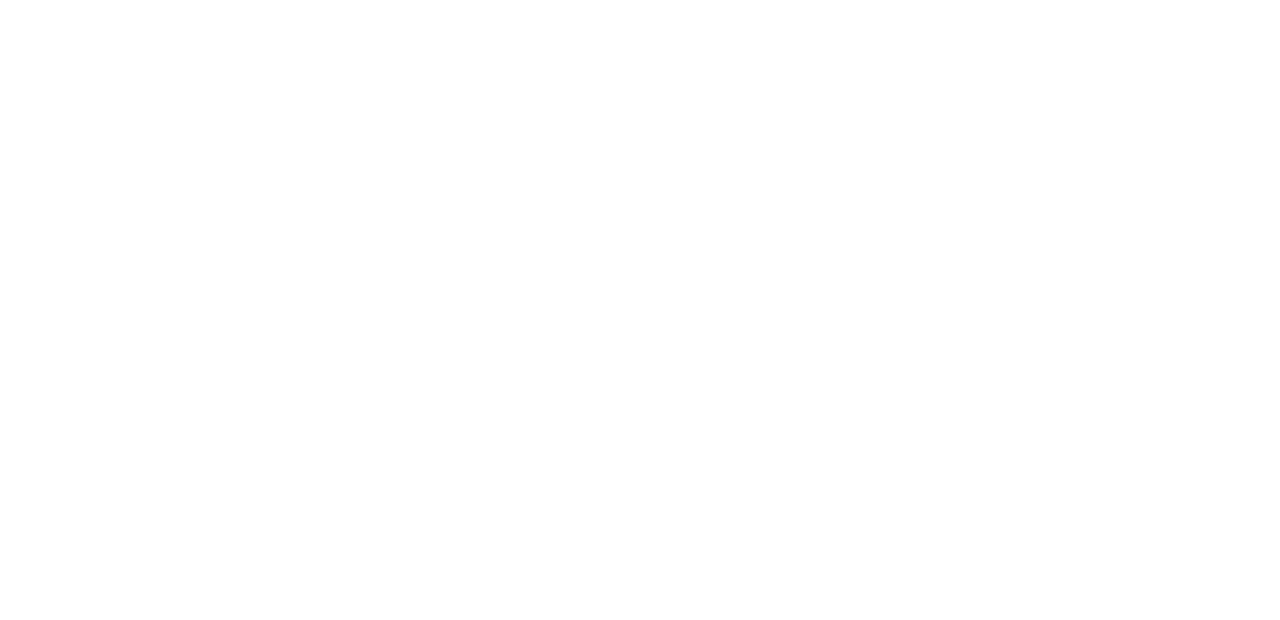
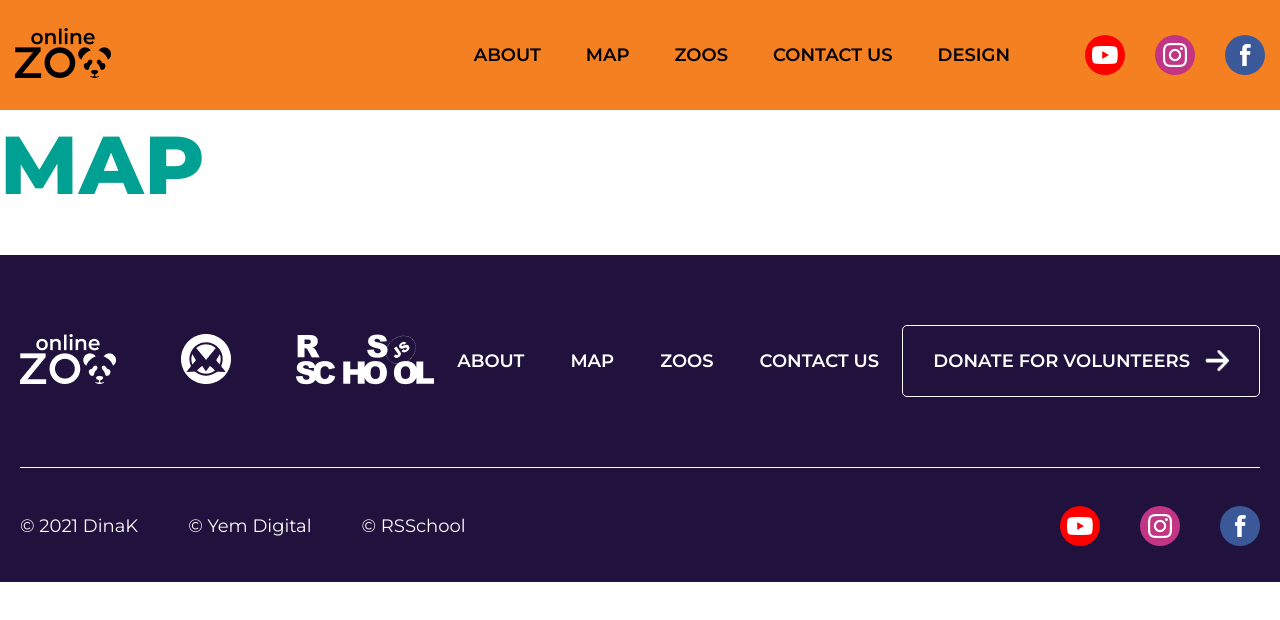
Before and after one commit to iskonplus/Online-ZOO, a plain HTML site: page online-zoo/pages/map/map.html in a window 1280 px wide. Drawn offline with Linux system fonts and the light colour scheme.

Commit message:
feat: add navigation links between pages

```diff
--- a/online-zoo/pages/animal/animal.html
+++ b/online-zoo/pages/animal/animal.html
@@ -0,0 +1,155 @@
+<!DOCTYPE html>
+<html lang="en">
+
+<head>
+    <meta charset="UTF-8">
+    <meta name="viewport" content="width=device-width, initial-scale=1.0">
+    <title>Online ZOO</title>
+    <link rel="stylesheet" href="/pages/landing/landing.css">
+    <link rel="icon" href="/assets/icons/Favicon.png" type="image/png">
+    <link rel="preconnect" href="https://fonts.googleapis.com">
+    <link rel="preconnect" href="https://fonts.gstatic.com" crossorigin>
+    <link href="https://fonts.googleapis.com/css2?family=Montserrat:ital,wght@0,100..900;1,100..900&display=swap"
+        rel="stylesheet">
+    <link
+        href="https://fonts.googleapis.com/css2?family=Montserrat+Alternates:ital,wght@0,100..900;1,100..900&display=swap"
+        rel="stylesheet">
+</head>
+
+<body>
+    <header>
+        <div class="wrapper header">
+
+            <figure class="wrapper-zoo-logo">
+                <a href="../landing/index.html#favorite" class="zoo-logo">
+                    <img src="/assets/images/Logo.png" alt="zoo-logo">
+                </a>
+            </figure>
+
+            <nav>
+                <ul>
+                    <li><a href="../landing/index.html#favorite">about</a></li>
+                    <li><a href="../map/map.html">map</a></li>
+                    <li><a href="animal.html">zoos</a></li>
+                    <li><a href="../contact/contact.html">contact us</a></li>
+                    <li><a href="https://www.figma.com/design/fVU1MLRYsTITqFphUZNGh8/Online-ZOO-Project--Copy-?node-id=44-9749&t=0XzLqjTAbUnRUz7Q-0"
+                            target="_blank">design</a></li>
+                </ul>
+            </nav>
+
+
+            <div class="block-social-contacts">
+
+                <figure>
+                    <a href="https://www.youtube.com/" target="_blank" class="social-link you-tube">
+                        <img src="/assets/icons/YouTube.png" alt="YouTube-logo">
+                    </a>
+                </figure>
+                <figure>
+                    <a href="https://www.instagram.com/" target="_blank" class="social-link instagram">
+                        <img src="/assets/icons/instagram.png" alt="Instagram-logo">
+                    </a>
+                </figure>
+                <figure>
+                    <a href="https://www.facebook.com/" target="_blank" class="social-link facebook">
+                        <img src="/assets/icons/facebook.png" alt="facebook-logo">
+                    </a>
+                </figure>
+
+            </div>
+
+            <button class="burger" type="button" aria-label="Open menu">
+                <span class="burger__line"></span>
+            </button>
+
+        </div>
+    </header>
+
+    <h1>Animals</h1>
+
+    <footer>
+        <div class="container footer">
+            <div class="wrapper-footer">
+
+                <div class="block-footer">
+
+                    <div class="block-logo-footer">
+                        <figure class="wrapper-footer-logo">
+                            <a href="#" class="footer-logo">
+                                <img src="/assets/icons/Logo-f.png" alt="zoo-logo">
+                            </a>
+                        </figure>
+                        <figure class="wrapper-footer-logo">
+                            <a href="https://www.figma.com/design/lnK11foY8Aoa6oOlDXovVN/Online-ZOO-Project?node-id=0-1&p=f&t=s93F9rxBjgwQZ6Xc-0"
+                                class="footer-logo" target="_blank">
+                                <img src="/assets/icons/Yem-f.png" alt="designer-logo">
+                            </a>
+                        </figure>
+                        <figure class="wrapper-footer-logo">
+                            <a href="https://rs.school/courses/javascript" class="footer-logo" target="_blank">
+                                <img src="/assets/icons/rs_school-f.png" alt="rs-logo">
+                            </a>
+                        </figure>
+
+                    </div>
+
+                    <nav>
+                        <ul>
+                            <li><a href="../landing/index.html#favorite">about</a></li>
+                            <li><a href="../map/map.html">map</a></li>
+                            <li><a href="animal.html">zoos</a></li>
+                            <li><a href="../contact/contact.html">contact us</a></li>
+                        </ul>
+                    </nav>
+
+                    <button class="glass-light-btn">donate for volunteers<img src="/assets/icons/arrow-slider.png"
+                            alt="arrow icon" class="arrow">
+                    </button>
+
+                </div>
+
+                <div class="block-footer">
+
+                    <nav class="outside-links">
+                        <ul>
+                            <li><a href="https://www.figma.com/design/lnK11foY8Aoa6oOlDXovVN/Online-ZOO-Project?node-id=0-1&p=f&t=s93F9rxBjgwQZ6Xc-0"
+                                    target="_blank">© 2021 DinaK </a></li>
+                            <li><a href="https://www.figma.com/design/lnK11foY8Aoa6oOlDXovVN/Online-ZOO-Project?node-id=0-1&p=f&t=s93F9rxBjgwQZ6Xc-0"
+                                    target="_blank">© Yem Digital</a></li>
+                            <li><a href="https://rs.school/" target="_blank">© RSSchool</a></li>
+                        </ul>
+                    </nav>
+
+                    <div class="block-social-contacts">
+
+                        <figure>
+                            <a href="https://www.youtube.com/" target="_blank" class="social-link you-tube">
+                                <img src="/assets/icons/YouTube.png" alt="YouTube-logo">
+                            </a>
+                        </figure>
+                        <figure>
+                            <a href="https://www.instagram.com/" target="_blank" class="social-link instagram">
+                                <img src="/assets/icons/instagram.png" alt="Instagram-logo">
+                            </a>
+                        </figure>
+                        <figure>
+                            <a href="https://www.facebook.com/" target="_blank" class="social-link facebook">
+                                <img src="/assets/icons/facebook.png" alt="facebook-logo">
+                            </a>
+                        </figure>
+
+                    </div>
+
+                </div>
+
+            </div>
+
+        </div>
+
+    </footer>
+
+
+    <script type="module" src="/pages/landing/landing.js"></script>
+</body>
+
+</html>
--- a/online-zoo/pages/landing/landing.css
+++ b/online-zoo/pages/landing/landing.css
@@ -1280,6 +1280,7 @@
         }
 
         .burger.active .burger__line {
+            background-color: var(--white-color);
             background-color: transparent;
         }
 
--- a/online-zoo/pages/map/map.html
+++ b/online-zoo/pages/map/map.html
@@ -0,0 +1,155 @@
+<!DOCTYPE html>
+<html lang="en">
+
+<head>
+    <meta charset="UTF-8">
+    <meta name="viewport" content="width=device-width, initial-scale=1.0">
+    <title>Online ZOO</title>
+    <link rel="stylesheet" href="/pages/landing/landing.css">
+    <link rel="icon" href="/assets/icons/Favicon.png" type="image/png">
+    <link rel="preconnect" href="https://fonts.googleapis.com">
+    <link rel="preconnect" href="https://fonts.gstatic.com" crossorigin>
+    <link href="https://fonts.googleapis.com/css2?family=Montserrat:ital,wght@0,100..900;1,100..900&display=swap"
+        rel="stylesheet">
+    <link
+        href="https://fonts.googleapis.com/css2?family=Montserrat+Alternates:ital,wght@0,100..900;1,100..900&display=swap"
+        rel="stylesheet">
+</head>
+
+<body>
+    <header>
+        <div class="wrapper header">
+
+            <figure class="wrapper-zoo-logo">
+                <a href="../landing/index.html#favorite" class="zoo-logo">
+                    <img src="/assets/images/Logo.png" alt="zoo-logo">
+                </a>
+            </figure>
+
+            <nav>
+                <ul>
+                    <li><a href="../landing/index.html#favorite">about</a></li>
+                    <li><a href="map.html">map</a></li>
+                    <li><a href="../animal/animal.html">zoos</a></li>
+                    <li><a href="../contact/contact.html">contact us</a></li>
+                    <li><a href="https://www.figma.com/design/fVU1MLRYsTITqFphUZNGh8/Online-ZOO-Project--Copy-?node-id=44-9749&t=0XzLqjTAbUnRUz7Q-0"
+                            target="_blank">design</a></li>
+                </ul>
+            </nav>
+
+
+            <div class="block-social-contacts">
+
+                <figure>
+                    <a href="https://www.youtube.com/" target="_blank" class="social-link you-tube">
+                        <img src="/assets/icons/YouTube.png" alt="YouTube-logo">
+                    </a>
+                </figure>
+                <figure>
+                    <a href="https://www.instagram.com/" target="_blank" class="social-link instagram">
+                        <img src="/assets/icons/instagram.png" alt="Instagram-logo">
+                    </a>
+                </figure>
+                <figure>
+                    <a href="https://www.facebook.com/" target="_blank" class="social-link facebook">
+                        <img src="/assets/icons/facebook.png" alt="facebook-logo">
+                    </a>
+                </figure>
+
+            </div>
+
+            <button class="burger" type="button" aria-label="Open menu">
+                <span class="burger__line"></span>
+            </button>
+
+        </div>
+    </header>
+
+    <h1>Map</h1>
+
+    <footer>
+        <div class="container footer">
+            <div class="wrapper-footer">
+
+                <div class="block-footer">
+
+                    <div class="block-logo-footer">
+                        <figure class="wrapper-footer-logo">
+                            <a href="#" class="footer-logo">
+                                <img src="/assets/icons/Logo-f.png" alt="zoo-logo">
+                            </a>
+                        </figure>
+                        <figure class="wrapper-footer-logo">
+                            <a href="https://www.figma.com/design/lnK11foY8Aoa6oOlDXovVN/Online-ZOO-Project?node-id=0-1&p=f&t=s93F9rxBjgwQZ6Xc-0"
+                                class="footer-logo" target="_blank">
+                                <img src="/assets/icons/Yem-f.png" alt="designer-logo">
+                            </a>
+                        </figure>
+                        <figure class="wrapper-footer-logo">
+                            <a href="https://rs.school/courses/javascript" class="footer-logo" target="_blank">
+                                <img src="/assets/icons/rs_school-f.png" alt="rs-logo">
+                            </a>
+                        </figure>
+
+                    </div>
+
+                    <nav>
+                        <ul>
+                            <li><a href="../landing/index.html#favorite">about</a></li>
+                            <li><a href="map.html">map</a></li>
+                            <li><a href="../animal/animal.html">zoos</a></li>
+                            <li><a href="../contact/contact.html">contact us</a></li>
+                        </ul>
+                    </nav>
+
+                    <button class="glass-light-btn">donate for volunteers<img src="/assets/icons/arrow-slider.png"
+                            alt="arrow icon" class="arrow">
+                    </button>
+
+                </div>
+
+                <div class="block-footer">
+
+                    <nav class="outside-links">
+                        <ul>
+                            <li><a href="https://www.figma.com/design/lnK11foY8Aoa6oOlDXovVN/Online-ZOO-Project?node-id=0-1&p=f&t=s93F9rxBjgwQZ6Xc-0"
+                                    target="_blank">© 2021 DinaK </a></li>
+                            <li><a href="https://www.figma.com/design/lnK11foY8Aoa6oOlDXovVN/Online-ZOO-Project?node-id=0-1&p=f&t=s93F9rxBjgwQZ6Xc-0"
+                                    target="_blank">© Yem Digital</a></li>
+                            <li><a href="https://rs.school/" target="_blank">© RSSchool</a></li>
+                        </ul>
+                    </nav>
+
+                    <div class="block-social-contacts">
+
+                        <figure>
+                            <a href="https://www.youtube.com/" target="_blank" class="social-link you-tube">
+                                <img src="/assets/icons/YouTube.png" alt="YouTube-logo">
+                            </a>
+                        </figure>
+                        <figure>
+                            <a href="https://www.instagram.com/" target="_blank" class="social-link instagram">
+                                <img src="/assets/icons/instagram.png" alt="Instagram-logo">
+                            </a>
+                        </figure>
+                        <figure>
+                            <a href="https://www.facebook.com/" target="_blank" class="social-link facebook">
+                                <img src="/assets/icons/facebook.png" alt="facebook-logo">
+                            </a>
+                        </figure>
+
+                    </div>
+
+                </div>
+
+            </div>
+
+        </div>
+
+    </footer>
+
+
+    <script type="module" src="/pages/landing/landing.js"></script>
+</body>
+
+</html>
```
Also changed, not shown: online-zoo/pages/contact/contact.html (+155 -0 lines), online-zoo/pages/landing/index.html (+6 -6 lines).
